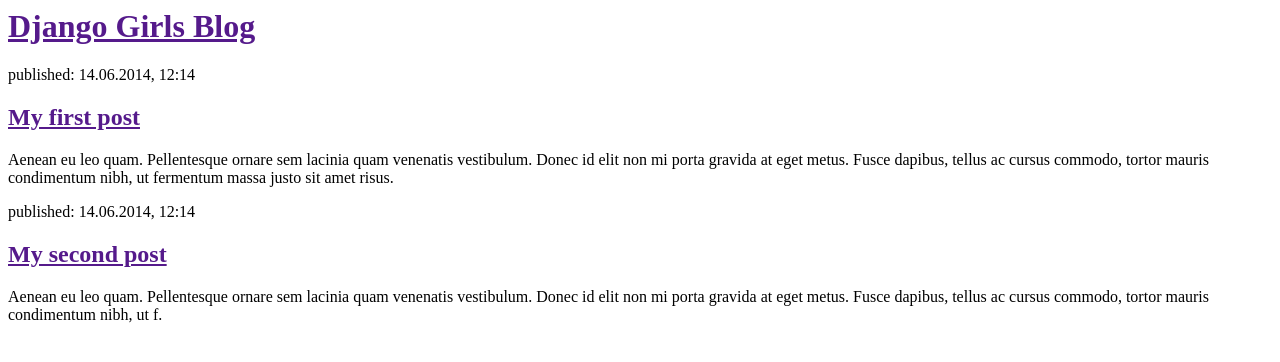
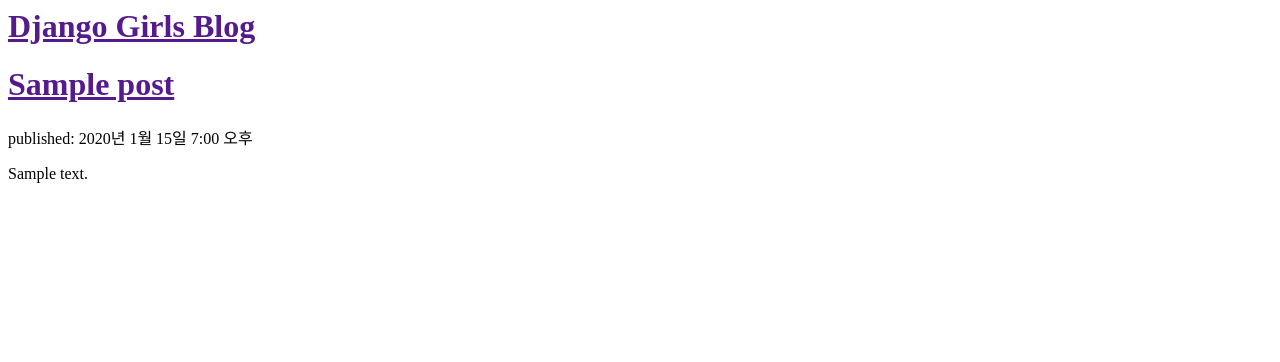
Before and after one commit to Pirogramming-22/Kim-YeongHo, a Django app: template DjangoGirls/blog/templates/blog/post_list.html in a window 1280 px wide. Shown: the top 362 px of the page. Run offline with Django 5.2, Linux system fonts and the light colour scheme; the template is opened without the code that fills it: values that come from a table or form of the project are taken from there, others are empty; tables that the repository leaves empty hold one stand-in row (values such as "Sample post").

Commit message:
Django 템플릿

```diff
--- a/DjangoGirls/blog/templates/blog/post_list.html
+++ b/DjangoGirls/blog/templates/blog/post_list.html
@@ -7,17 +7,13 @@
             <h1><a href="">Django Girls Blog</a></h1>
         </div>
 
-        <div>
-            <p>published: 14.06.2014, 12:14</p>
-            <h2><a href="">My first post</a></h2>
-            <p>Aenean eu leo quam. Pellentesque ornare sem lacinia quam venenatis vestibulum. Donec id elit non mi porta gravida at eget metus. Fusce dapibus, tellus ac cursus commodo, tortor mauris condimentum nibh, ut fermentum massa justo sit amet risus.</p>
-        </div>
-
-        <div>
-            <p>published: 14.06.2014, 12:14</p>
-            <h2><a href="">My second post</a></h2>
-            <p>Aenean eu leo quam. Pellentesque ornare sem lacinia quam venenatis vestibulum. Donec id elit non mi porta gravida at eget metus. Fusce dapibus, tellus ac cursus commodo, tortor mauris condimentum nibh, ut f.</p>
-        </div>
+        {% for post in posts %}
+            <div>
+                <h1><a href="">{{ post.title }}</a></h1>
+                <p>published: {{ post.published_date }}</p>
+                <p>{{ post.text|linebreaksbr }}</p>
+            </div>
+        {% endfor %}
     </body>
 
 </html>
--- a/DjangoGirls/blog/views.py
+++ b/DjangoGirls/blog/views.py
@@ -6,5 +6,5 @@ from .models import Post
 
 
 def post_list(request):
-    posts = Post.objects.filter(publised_date__lte=timezone.now()).order_by('published_date')
+    posts = Post.objects.filter(published_date__lte=timezone.now()).order_by('published_date')
     return render(request, 'blog/post_list.html' , {'posts':posts})
```
